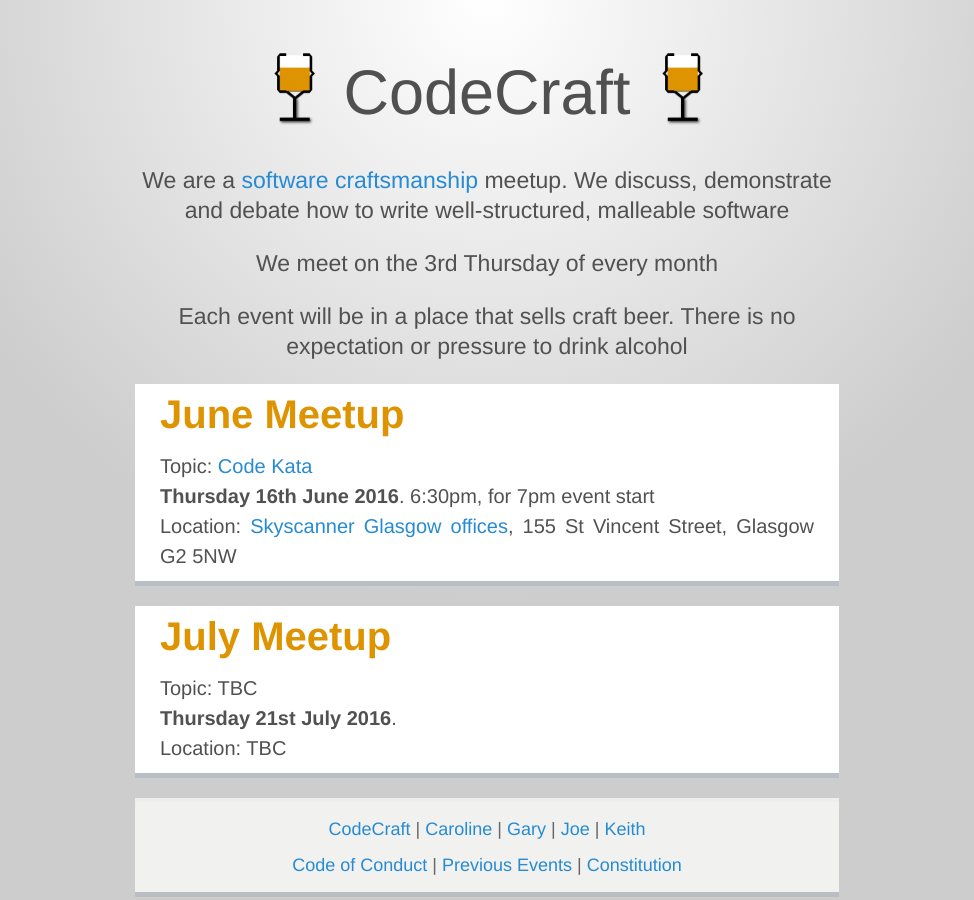
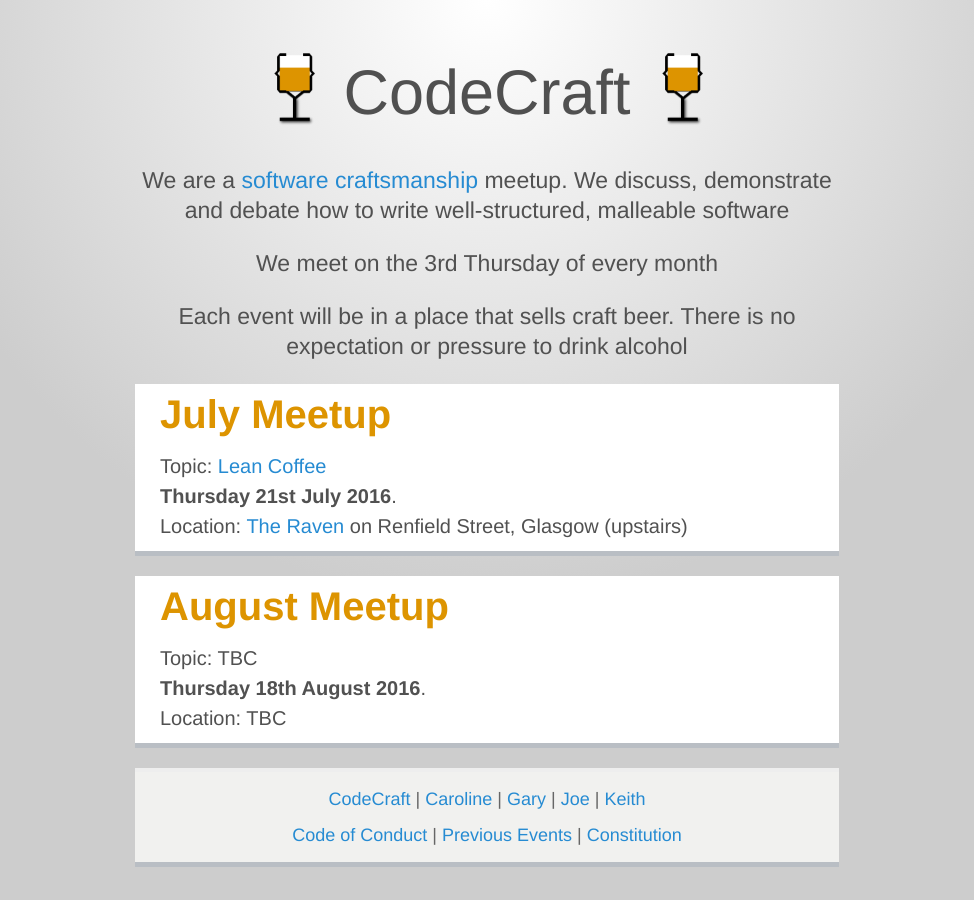
Before and after one commit to codecraftuk/codecraftuk.github.io, a Jekyll site: the page built from index.html, in a window 1280 px wide. Shown: the whole page, without its empty margins (153-1127 px from the left). Built offline with Jekyll 4.4.1, drawn with Linux system fonts in a browser that asks for light colours.

Commit message:
Added July event

```diff
--- a/index.html
+++ b/index.html
@@ -9,15 +9,15 @@
 </div>
 
 <div class="meetups">
-  <h2>June Meetup</h2>
-  Topic: <a href="/events/2016/06/code-kata">Code Kata</a>
-  <br/><strong>Thursday 16th June 2016</strong>. 6:30pm, for 7pm event start
-  <br/>Location: <a href="http://maps.google.com/maps?q=55.8618%2C-4.25924+%28Skyscanner+Glasgow+Offices%2C+151-155+St+Vincent+Street+Glasgow.+G2+5NW%29">Skyscanner Glasgow offices</a>, 155 St Vincent Street, Glasgow G2 5NW
+  <h2>July Meetup</h2>
+  Topic: <a href="/events/2016/07/lean-coffee">Lean Coffee</a>
+  <br/><strong>Thursday 21st July 2016</strong>.
+  <br/>Location: <a href="https://goo.gl/maps/vWn1J">The Raven</a> on Renfield Street, Glasgow (upstairs)
 </div>
 
 <div class="meetups">
-  <h2>July Meetup</h2>
+  <h2>August Meetup</h2>
   Topic: TBC
-  <br/><strong>Thursday 21st July 2016</strong>.
+  <br/><strong>Thursday 18th August 2016</strong>.
   <br/>Location: TBC
 </div>
```
Also changed, not shown: _posts/2016-07-01-lean-coffee.md (added, +15 -0 lines).
